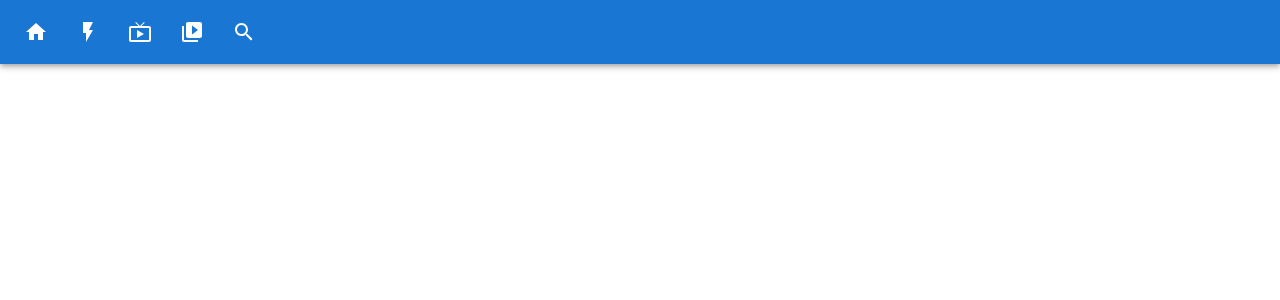
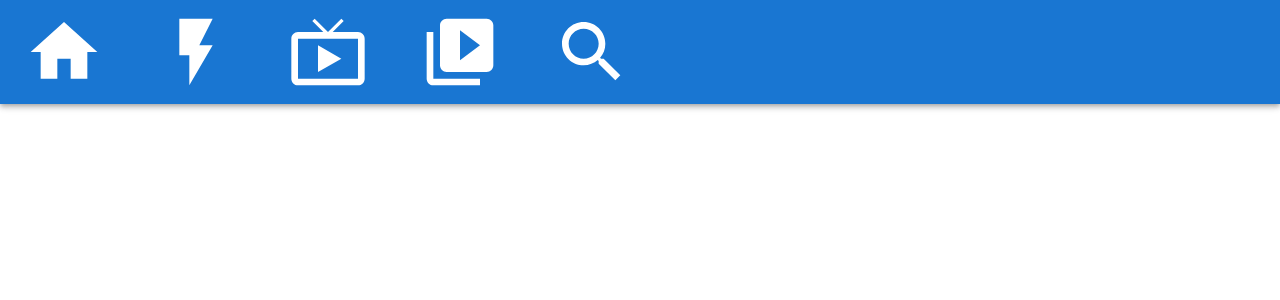
Before and after one commit to lukepickard18/jeff-movie, a React (Create React App) app in the folder luke-movie/: page / in a window 1280 px wide. Shown: the top 300 px of the page. Built offline with nearby package versions, Linux system fonts and the light colour scheme.

Commit message:
Finally figured out a way to style the icons themselves

```diff
--- a/luke-movie/src/components/Header.css
+++ b/luke-movie/src/components/Header.css
@@ -12,3 +12,4 @@
   height: 100%;
   fontSize: 100%;
 } */
+.material-icons.md-48 { font-size: 500px; }
--- a/luke-movie/src/components/Header.js
+++ b/luke-movie/src/components/Header.js
@@ -27,45 +27,46 @@ export default function Header() {
                 edge="start"
                 color="inherit"
                 aria-label="menu"
-                sx={{ mr: 2 }}
+                sx={{ mr: 5 }}
+
             >
-                <HomeIcon />
+                <HomeIcon style={{ fontSize: "80px" }} />
             </IconButton>
             <IconButton
                 size="large"
                 edge="start"
                 color="inherit"
                 aria-label="menu"
-                sx={{ mr: 2 }}
+                sx={{ mr: 5 }}
             >
-                <FlashOnIcon />
+                <FlashOnIcon style={{ fontSize: "80px" }} />
             </IconButton>
             <IconButton
                 size="large"
                 edge="start"
                 color="inherit"
                 aria-label="menu"
-                sx={{ mr: 2 }}
+                sx={{ mr: 5 }}
             >
-                <LiveTvIcon />
+                <LiveTvIcon style={{ fontSize: "80px" }}/>
             </IconButton>
             <IconButton
                 size="large"
                 edge="start"
                 color="inherit"
                 aria-label="menu"
-                sx={{ mr: 2 }}
+                sx={{ mr: 5 }}
             >
-                <VideoLibraryIcon />
+                <VideoLibraryIcon style={{ fontSize: "80px" }} />
             </IconButton>
             <IconButton
                 size="large"
                 edge="start"
                 color="inherit"
                 aria-label="menu"
-                sx={{ mr: 2 }}
+                sx={{ mr: 5 }}
             >
-                <SearchIcon />
+                <SearchIcon style={{ fontSize: "80px" }} />
             </IconButton>
             </Toolbar>
         </AppBar>
```
Also changed, not shown: 1 other file (tests, documents, lock files or other folders).
